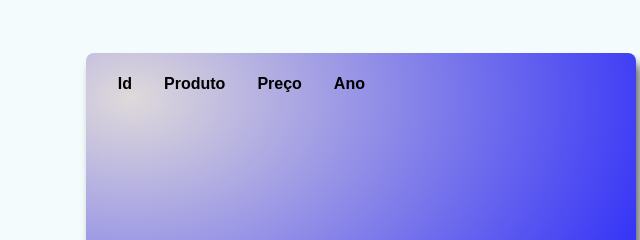
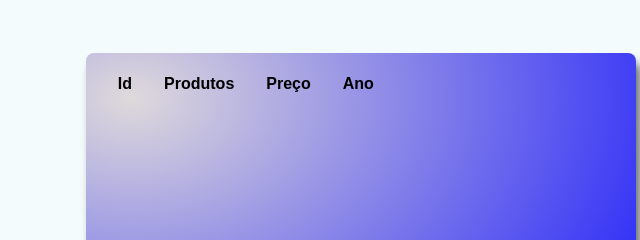
Before and after one commit to Michael-saeek/CRUD-Sistema-de-Produtos, a plain HTML site: page index.html in a window 1280 px wide. Shown: the part 217-457 px from the top of the page, 536-1176 px from the left. Drawn offline with Linux system fonts and the light colour scheme; some packages are replaced by stand-ins of ours; a script that the page names is missing; a web font is replaced by a local one.

Commit message:
testando update

```diff
--- a/index.html
+++ b/index.html
@@ -38,21 +38,17 @@
         <table class="tableProdutos">
             <thead>
                 <th>Id</th>
-                <th>Produto</th>
+                <th>Produtos</th>
                 <th>Preço</th>
                 <th>Ano</th>
                 <th></th>
             </thead>
 
             <tbody class="produto">
-                <!--
-                    <tr>
-                    <td>Telefono</td>
-                    <td>1500</td>
-                    <td>2021</td>
-                    <td><button class="buttonDelete">Delete</button></td>
-                    </tr>
-                -->
+
+
+
+
             </tbody>
         </table>
 
```
